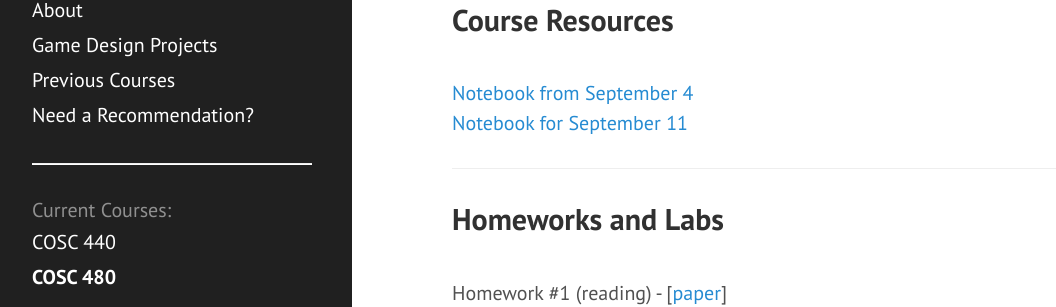
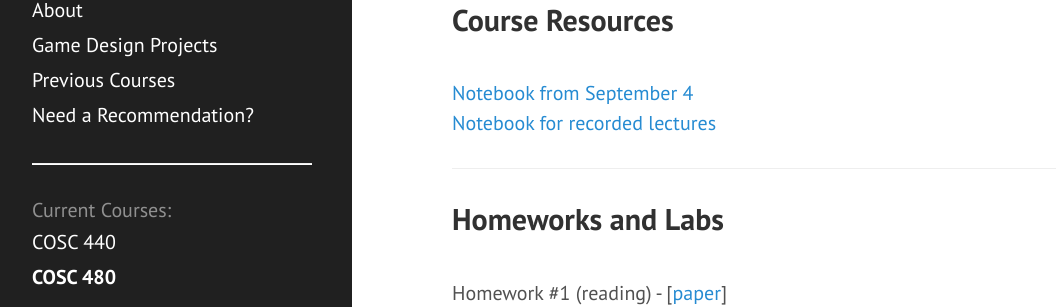
Before and after one commit to ripark/ripark.github.io, a Jekyll site: the page built from f18/cosc480.html, in a window 1280 px wide and 988 px high. Shown: the part 401-708 px from the top of the window, without its empty margins (8-1064 px from the left). Built offline with Jekyll 4.4.1, drawn with Linux system fonts in a browser that asks for light colours; Markdown is read by kramdown in place of the engine named in the settings.

Commit message:
uploads for remote lecture

```diff
--- a/f18/cosc480.html
+++ b/f18/cosc480.html
@@ -19,7 +19,7 @@ shorttitle: "COSC 480"
 <br>
 <a href="http://ripark.github.io/f18/COSC480ExSep4.ipynb">Notebook from September 4</a>
 <br>
-<a href="http://ripark.github.io/f18/02_Intro_NN_HW.ipynb">Notebook for September 11</a>
+<a href="http://ripark.github.io/f18/SentAnalysisEx.ipynb">Notebook for recorded lectures</a>
 
 <hr>
 <h2>Homeworks and Labs</h2>
```
